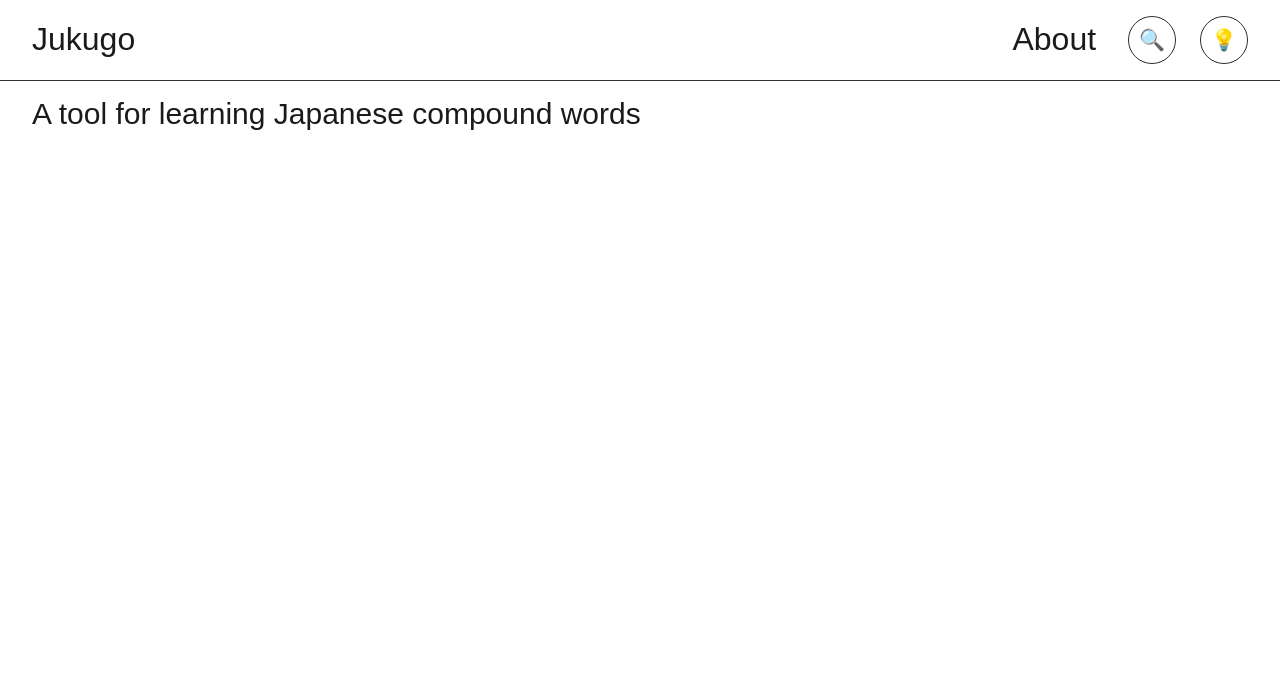
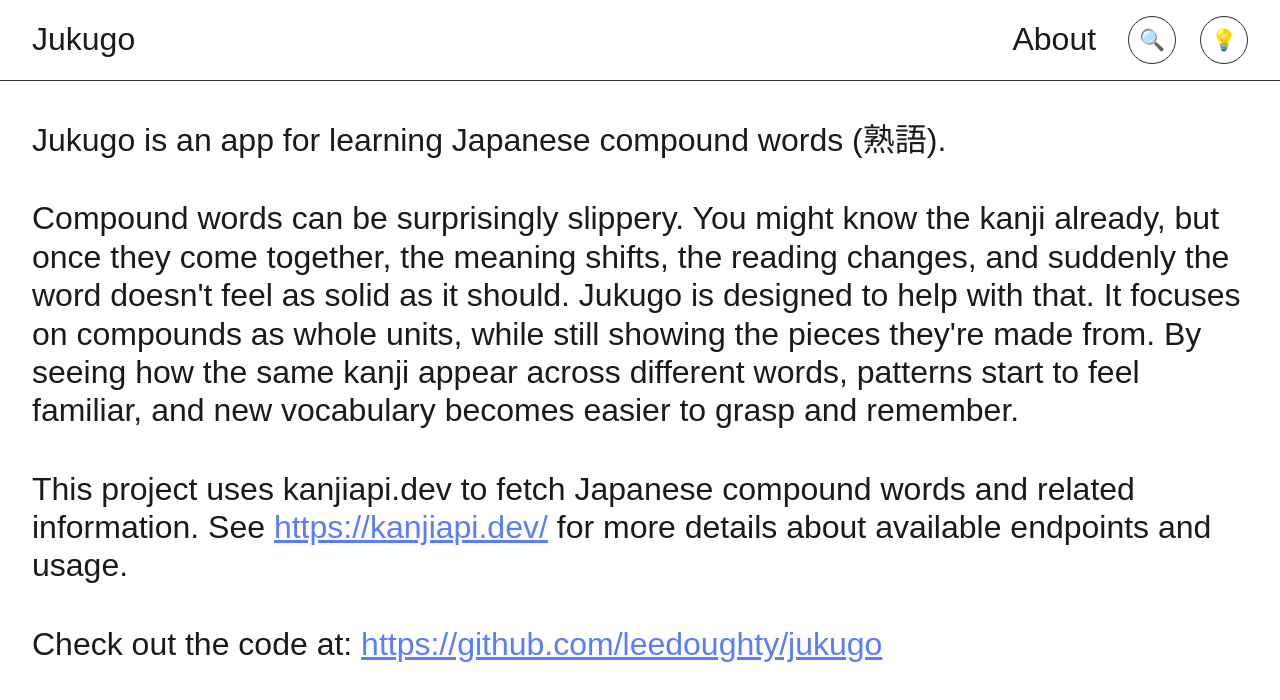
Before and after one commit to leedoughty/jukugo, a Next.js app: page /about in a window 1280 px wide. Shown: the top 700 px of the page. Built offline with nearby package versions, Linux system fonts and the light colour scheme.

Commit message:
Update about page text and styling

```diff
--- /dev/null
+++ b/src/app/about/about.module.css
@@ -0,0 +1,20 @@
+.main {
+  padding: 24px 32px;
+}
+
+.paragraph {
+  margin: 0;
+  padding: 0 0 40px;
+  line-height: 1.2;
+  font-size: 2em;
+}
+
+.inlineLink {
+  color: #5a7cff;
+  text-decoration: underline;
+  word-break: break-all;
+}
+
+.inlineLink:hover {
+  text-decoration: none;
+}
--- a/src/app/about/page.tsx
+++ b/src/app/about/page.tsx
@@ -1,9 +1,44 @@
-import styles from "../../styles/page.module.css";
+import styles from "./about.module.css";
 
 export default function AboutPage() {
   return (
-    <main className={styles.page}>
-      <p>A tool for learning Japanese compound words</p>
+    <main className={styles.main}>
+      <p className={styles.paragraph}>
+        Jukugo is an app for learning Japanese compound words (熟語).
+      </p>
+      <p className={styles.paragraph}>
+        Compound words can be surprisingly slippery. You might know the kanji
+        already, but once they come together, the meaning shifts, the reading
+        changes, and suddenly the word doesn't feel as solid as it should.
+        Jukugo is designed to help with that. It focuses on compounds as whole
+        units, while still showing the pieces they're made from. By seeing how
+        the same kanji appear across different words, patterns start to feel
+        familiar, and new vocabulary becomes easier to grasp and remember.
+      </p>
+      <p className={styles.paragraph}>
+        This project uses kanjiapi.dev to fetch Japanese compound words and
+        related information. See{" "}
+        <a
+          href="https://kanjiapi.dev"
+          target="_blank"
+          rel="noopener noreferrer"
+          className={styles.inlineLink}
+        >
+          https://kanjiapi.dev/
+        </a>{" "}
+        for more details about available endpoints and usage.
+      </p>
+      <p className={styles.paragraph}>
+        Check out the code at:{" "}
+        <a
+          href="https://github.com/leedoughty/jukugo"
+          target="_blank"
+          rel="noopener noreferrer"
+          className={styles.inlineLink}
+        >
+          https://github.com/leedoughty/jukugo
+        </a>
+      </p>
     </main>
   );
 }
```
